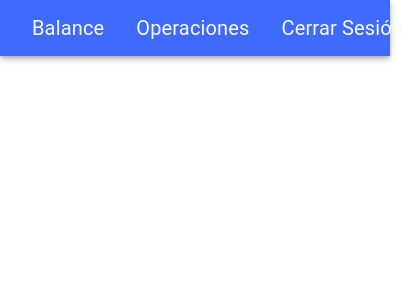
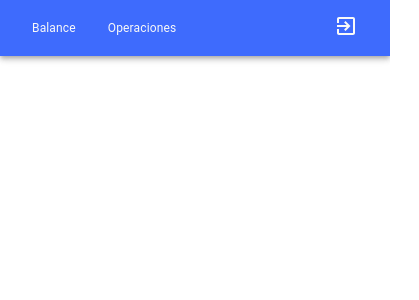
Before and after one commit to Alanoterohs/expense-tracker-PERN, a JavaScript app in the folder client/: page / in a window 390 px wide. Shown: the top 300 px of the page, 419 px wide, since content can reach past the window. Built offline with nearby package versions, Linux system fonts and the light colour scheme; the HTML template or start-up script is replaced by a standard one.

Commit message:
navBar responsive

```diff
--- a/client/package.json
+++ b/client/package.json
@@ -4,6 +4,7 @@
   "private": true,
   "dependencies": {
     "@material-ui/core": "^4.12.3",
+    "@material-ui/icons": "^4.11.2",
     "@testing-library/jest-dom": "^5.14.1",
     "@testing-library/react": "^11.2.7",
     "@testing-library/user-event": "^12.8.3",
--- a/client/src/components/navBar/ButtonLink.js
+++ b/client/src/components/navBar/ButtonLink.js
@@ -1,29 +1,23 @@
-import {
-  Link,
-} from 'react-router-dom';
+import { Link } from 'react-router-dom';
 
-import {
-  MenuItem,
-} from '@material-ui/core';
 
-import { makeStyles } from '@material-ui/core/styles';
-
-const useStyles = makeStyles((theme) => ({
-    style: {
-      color: '#F9F9F8',
-      fontSize: 20,
-      textDecoration: 'none',
-    },
-  }));
+import ExitToAppIcon from '@material-ui/icons/ExitToApp';
+import { MenuItem } from '@material-ui/core';
+import useStyles from './style';
 
 function ButtonLink(props) {
   const classes = useStyles();
   return (
       <MenuItem>
         <Link
-        className={classes.style}
+        className={classes.link}
         to={props.redirection} >
-        {props.title}
+        { props.title === 'ExitToAppIcon' ? (
+          <ExitToAppIcon/>
+        ) : (
+          props.title
+        )
+        }
         </Link>
       </MenuItem>
   );
--- a/client/src/components/navBar/NavBar.js
+++ b/client/src/components/navBar/NavBar.js
@@ -7,13 +7,9 @@ import {
 
 import {
   Grid,
-  Button,
   AppBar,
   Toolbar,
-  Typography,
-  MenuItem,
-  Menu,
-  Avatar } from "@material-ui/core";
+ } from "@material-ui/core";
 
 import useStyles from './style';
 import ButtonLink from './ButtonLink';
@@ -36,10 +32,7 @@ function NavBar() {
             />
          </div>
          <div className={classes.right}>
-            <ButtonLink
-            redirection = 'login'
-            title = 'Cerrar Sesión'
-            />
+          <ButtonLink title = 'ExitToAppIcon' redirection = 'login'/>
          </div>
          </Toolbar>
      </AppBar>
--- a/client/src/components/navBar/style.js
+++ b/client/src/components/navBar/style.js
@@ -12,6 +12,23 @@ const useStyles = makeStyles((theme) => ({
   title: {
     flexGrow: 1,
   },
+  link: {
+    color: '#F9F9F8',
+    fontSize: 20,
+    textDecoration: 'none',
+    [theme.breakpoints.up('xs')]: {
+      fontSize: 12,
+    },
+    [theme.breakpoints.up('sm')]: {
+      fontSize: 16,
+    },
+    [theme.breakpoints.up('md')]: {
+      fontSize: 19,
+    },
+    [theme.breakpoints.up('lg')]: {
+      fontSize: 22,
+    },
+  },
 }));
 
 export default useStyles;
```
Also changed, not shown: 1 other file (tests, documents, lock files or other folders).
